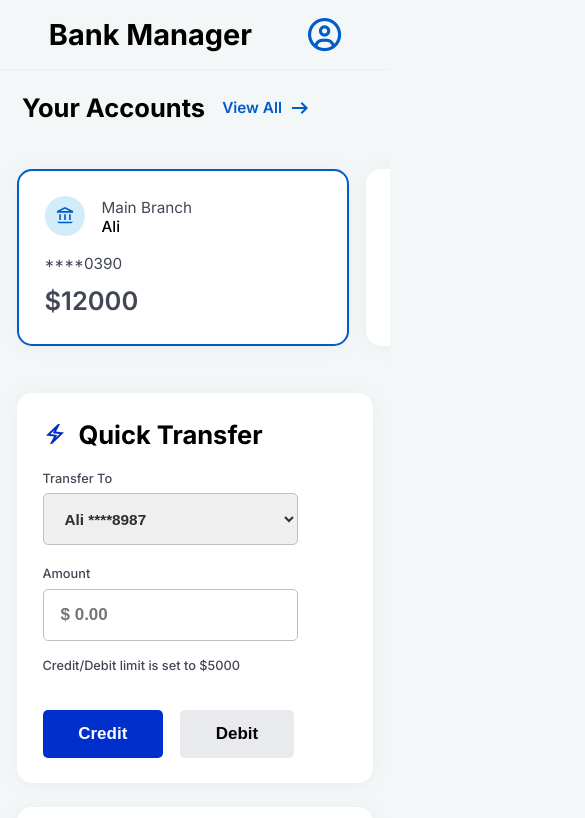
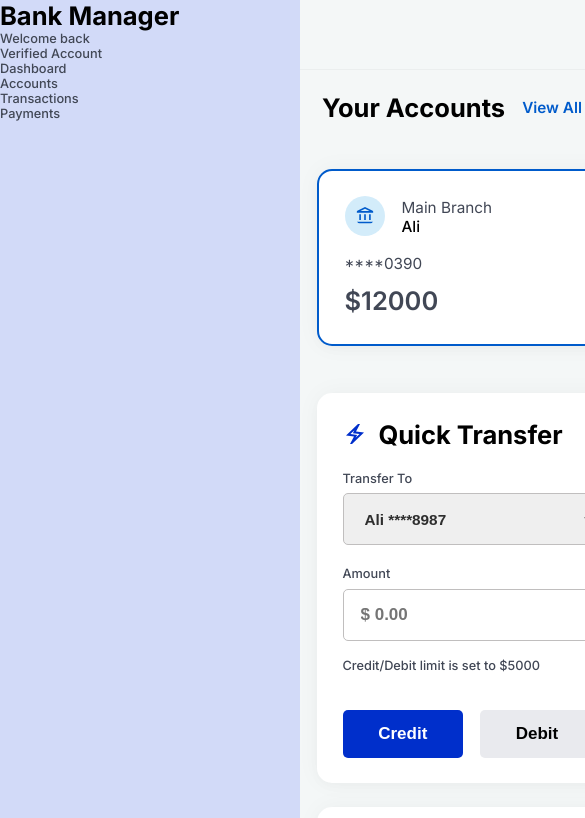
Before and after one commit to hadiashah01/bank-account-manager, a React (Vite) app: page / in a window 390 px wide. Shown: the top 818 px of the page, 585 px wide, since content can reach past the window. Built offline with nearby package versions, Linux system fonts and the light colour scheme.

Commit message:
Add Menu component Menu.css & Menu.jsx and restructure layout; enhance styling for responsiveness

```diff
--- a/src/App.jsx
+++ b/src/App.jsx
@@ -119,6 +119,8 @@ export default function App() {
   };
   return (
     <div className="container">
+      <Menu></Menu>
+      <div className="wrapper">
         <Header></Header>
         <AccountsCard
           accounts={accounts}
@@ -138,5 +140,6 @@ export default function App() {
           TransactionHistory={activeAccount.TransactionHistory()}
         ></TransactionTable>
       </div>
+    </div>
   );
 }
--- /dev/null
+++ b/src/components/Menu/Menu.css
@@ -0,0 +1,8 @@
+.menu {
+  min-height: 1500px;
+  background-color: rgb(210, 218, 248);
+  position: fixed;
+  left: 0;
+  top: 0;
+  min-width: 300px;
+}
--- /dev/null
+++ b/src/components/Menu/Menu.jsx
@@ -0,0 +1,29 @@
+import "./Menu.css";
+export default function Menu() {
+  return (
+    <div className="menu">
+      <div className="menu-header">
+        <h2>Bank Manager</h2>
+        <div className="profile">
+          <div className="profile-image"></div>
+          <p>Welcome back</p>
+          <p>Verified Account</p>
+        </div>
+      </div>
+      <ul className="menu-body">
+        <li className="dashboard">
+          <p>Dashboard</p>
+        </li>
+        <li className="accounts">
+          <p>Accounts</p>
+        </li>
+        <li className="transactions">
+          <p>Transactions</p>
+        </li>
+        <li className="payments">
+          <p>Payments</p>
+        </li>
+      </ul>
+    </div>
+  );
+}
--- a/src/index.css
+++ b/src/index.css
@@ -44,3 +44,9 @@ li {
     font-size: 20px;
   }
 }
+.container {
+  display: flex;
+}
+.wrapper{
+  margin-left: 300px;
+}
```
Lines whose indentation alone changed are shown as unchanged.
